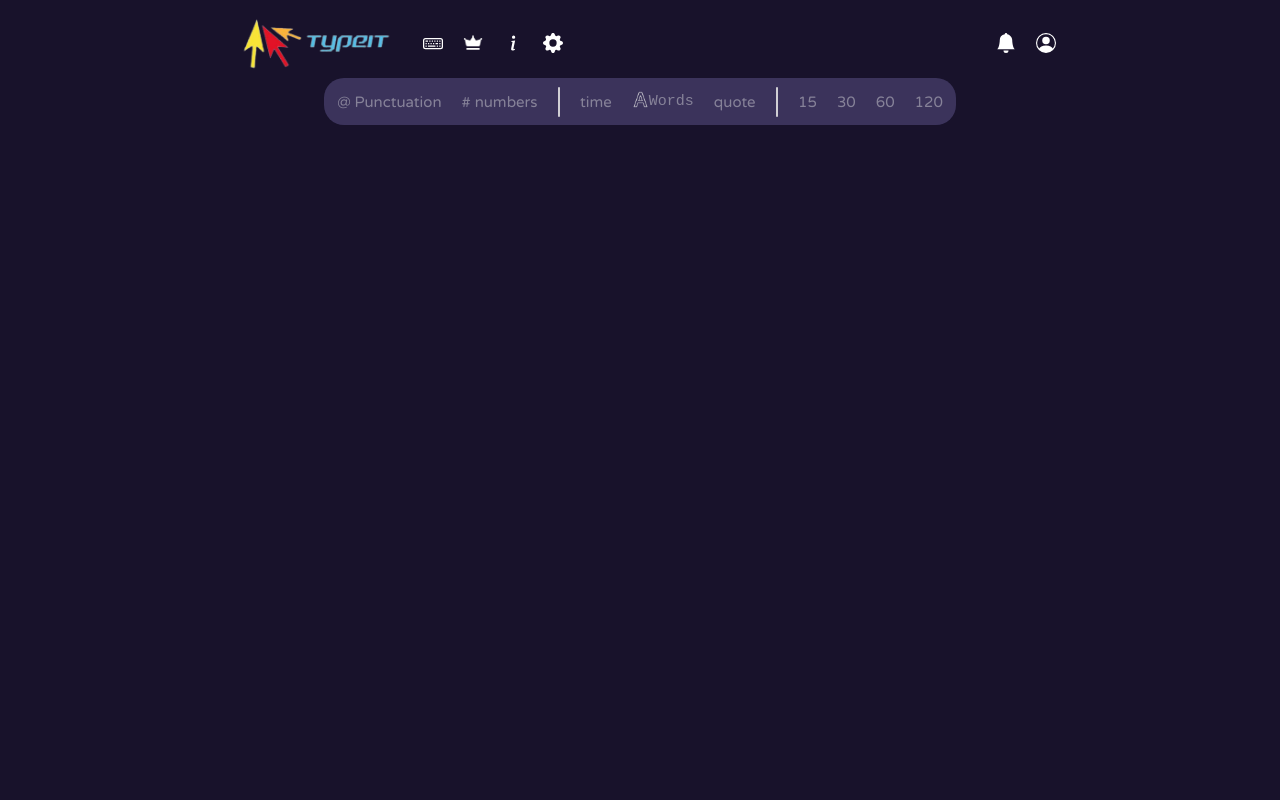
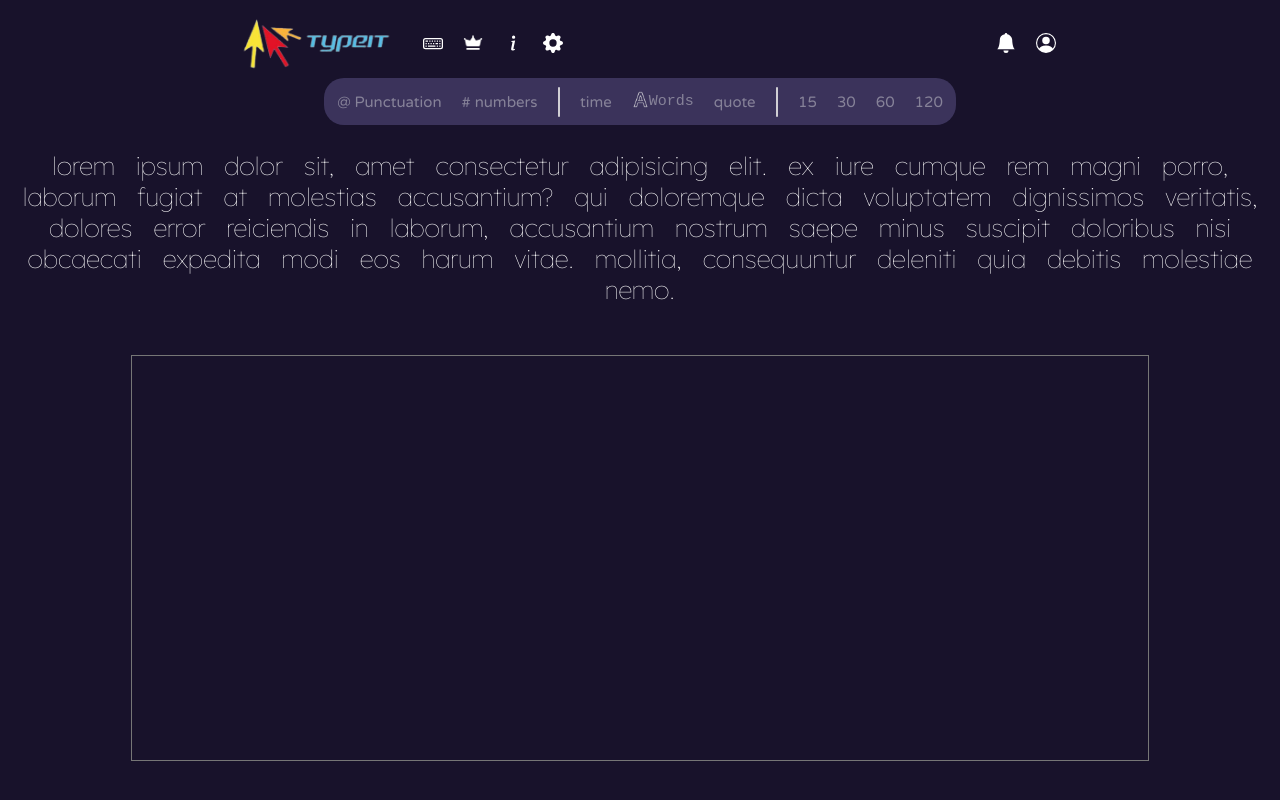
Before and after one commit to nandeeshbhatrai/TypeIT, a React (Create React App) app in the folder typeit/: page / in a window 1280 px wide. Shown: the top 800 px of the page. Built offline with nearby package versions, Linux system fonts and the light colour scheme; a web font is replaced by a local one.

Commit message:
Broom sound effect + textBox

```diff
--- a/typeit/public/index.html
+++ b/typeit/public/index.html
@@ -42,5 +42,7 @@
       To begin the development, run `npm start` or `yarn start`.
       To create a production bundle, use `npm run build` or `yarn build`.
     -->
+
+
   </body>
 </html>
--- a/typeit/src/App.js
+++ b/typeit/src/App.js
@@ -1,5 +1,6 @@
 import Navbar from "./components/Navbar";
 import Minibar from "./components/Minibar";
+import TextArea from "./components/TextArea";
 import styled from 'styled-components'
 
 const APP= styled.div`
@@ -9,8 +10,8 @@ function App() {
   return (
     <APP>
       <Navbar/>
-
       <Minibar/>
+      <TextArea/>
       </APP>
   );
 }
--- /dev/null
+++ b/typeit/src/components/TextArea.js
@@ -0,0 +1,62 @@
+import React from 'react'
+import styled from 'styled-components'
+
+const Textbox=styled.textarea`
+
+width:80%;
+margin-top:50px;
+display: flex;
+margin: 50px auto;
+height:400px;
+font-size:30px;
+resize:none;
+// border: none;
+outline:none;
+background:transparent;
+color:white;
+
+
+
+`
+
+let s="Lorem ipsum dolor sit, amet consectetur adipisicing elit. Ex iure cumque rem magni porro, laborum fugiat at molestias accusantium? Qui doloremque dicta voluptatem dignissimos veritatis, dolores error reiciendis in laborum, accusantium nostrum saepe minus suscipit doloribus nisi obcaecati expedita modi eos harum vitae. Mollitia, consequuntur deleniti quia debitis molestiae nemo."
+
+let s1=s.toLowerCase();
+
+let i=0;
+let ding=new Audio("ding2.mp3");
+
+export default function TextArea() {
+    function handleKey(e){
+
+        let arr = ['a' , 'b', 'c', 'd' , 'e' , 'f' , 'g' , 'h' , 'i' , 'j' , 'k' , 'l' , 'm' , 'n' , 'o' , 'p' , 'q' , 'r' , 's' , 't' , 'u' , 'v' ,'w', 'x' ,'y' , 'z' , ' ' , ',' , '.' , '?' , 'Backspace'];
+
+        if(arr.includes(e.key)){
+
+            if(s1[i]!==e.key && i!==s1.length && e.key != 'Backspace'){
+
+
+                ding.play();
+            }else{
+                if (e.key === 'Backspace') {
+                    e.preventDefault();
+                    console.log('hello');
+                  }else{
+                      console.log(`s[1] i is ${s1[i]} and key is ${e.key}`)
+                      i++;
+                  }
+            }
+
+        }
+
+
+
+    }
+  return (
+    <div>
+        <p style={{color:'white',textAlign:'center', fontFamily:'Lexend Deca', wordSpacing:14, fontSize:25}}>{s1}</p>
+      <Textbox onKeyUp={handleKey}></Textbox>
+
+    </div>
+  )
+}
```
Also changed, not shown: 2 other files (tests, documents, lock files or other folders).
